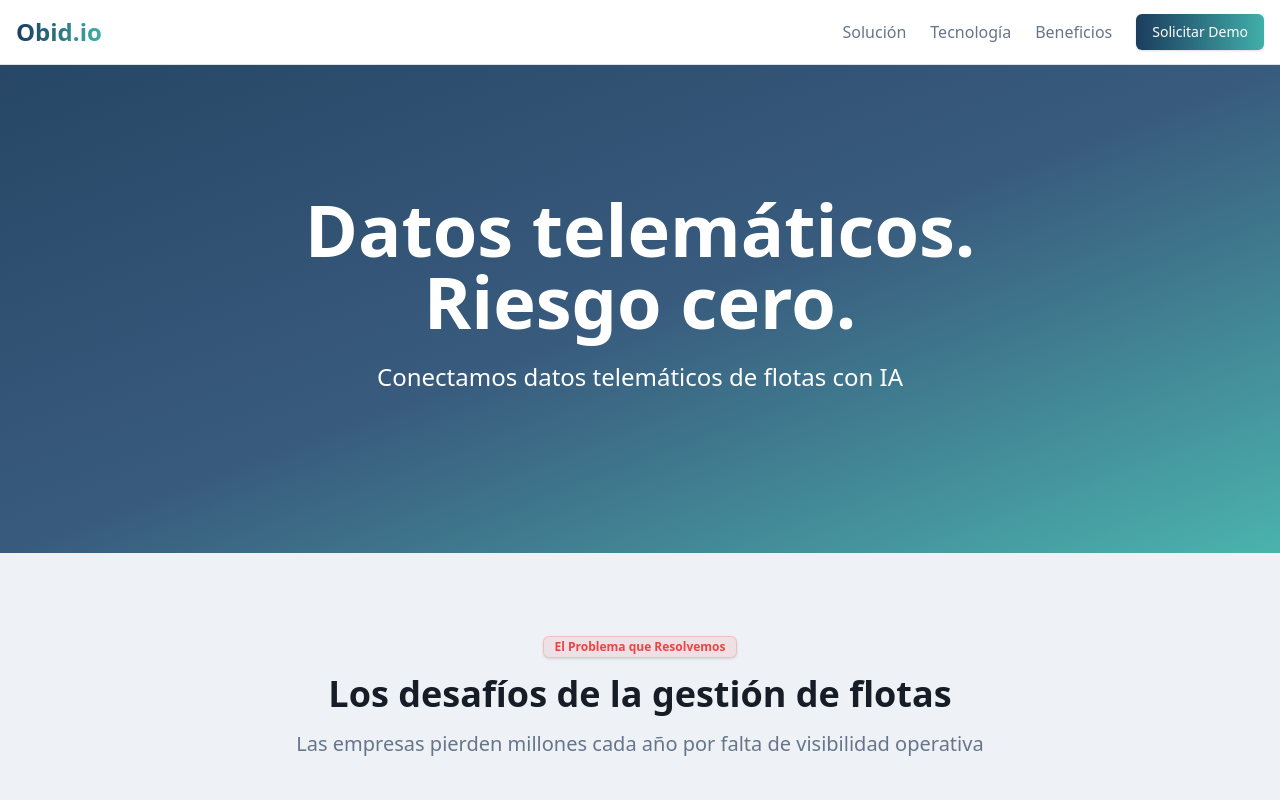
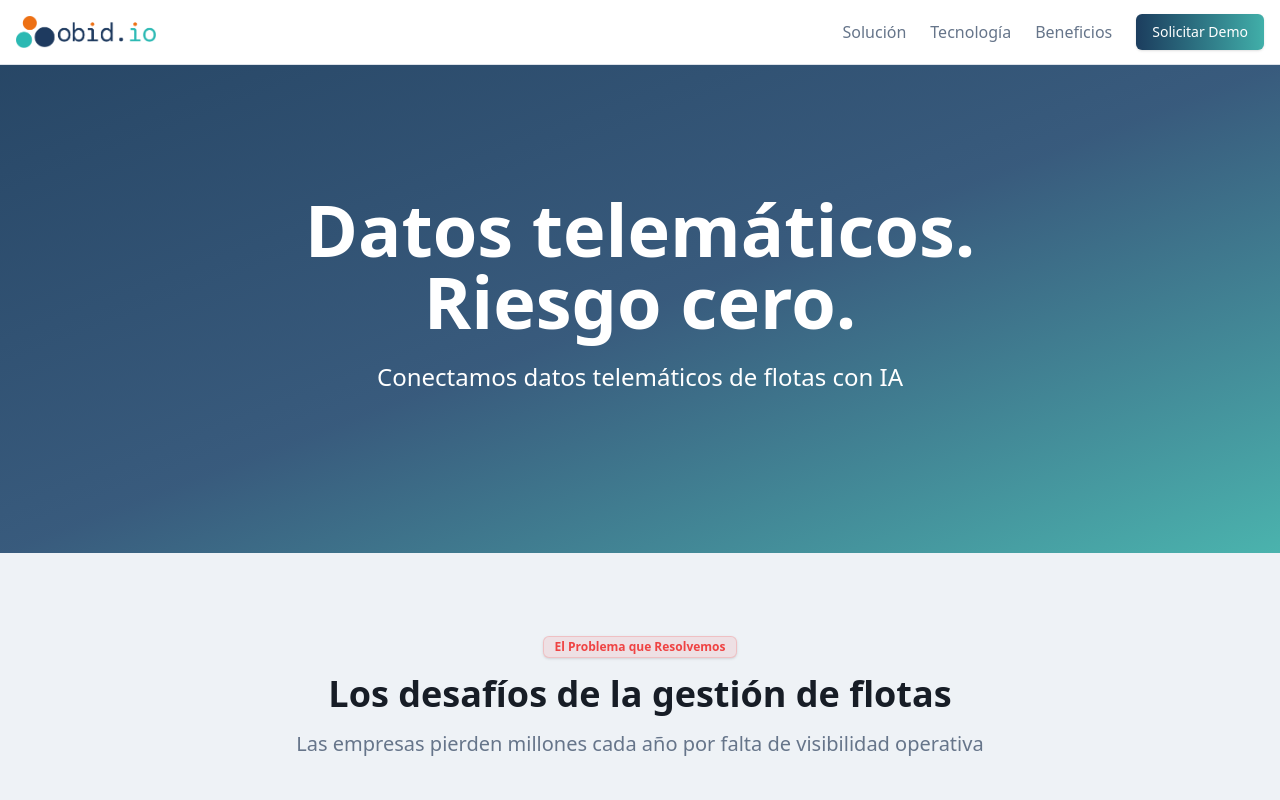
Before and after one commit to don-eich/v0-obid-io-landing, a Next.js app: page / in a window 1280 px wide. Shown: the top 800 px of the page. Built offline with nearby package versions, Linux system fonts and the light colour scheme.

Commit message:
feat: add Obid.io logo to header and footer
Use Next.js Image component for optimized logo display

#VERCEL_SKIP

Co-authored-by: doneich <192709182+don-eich@users.noreply.github.com>

```diff
--- a/app/page.tsx
+++ b/app/page.tsx
@@ -20,6 +20,7 @@ import {
   Sparkles,
 } from "lucide-react"
 import Link from "next/link"
+import Image from "next/image"
 import { DashboardPreview } from "@/components/dashboard-preview"
 import { RiskScoreGauge } from "@/components/risk-score-gauge"
 import { VehicleStatusCard } from "@/components/vehicle-status-card"
@@ -31,9 +32,9 @@ export default function LandingPage() {
       <header className="border-b border-border bg-background/95 backdrop-blur supports-[backdrop-filter]:bg-background/60 sticky top-0 z-50">
         <div className="container mx-auto px-4 h-16 flex items-center justify-between">
           <div className="flex items-center">
-            <div className="text-2xl font-bold bg-gradient-to-r from-primary to-secondary bg-clip-text text-transparent">
-              Obid.io
-            </div>
+            <Link href="/" className="flex items-center">
+              <Image src="/logo-horizontal.png" alt="Obid.io" width={120} height={40} className="h-8 w-auto" priority />
+            </Link>
           </div>
           <nav className="hidden md:flex items-center space-x-6">
             <Link href="#solucion" className="text-muted-foreground hover:text-primary transition-colors">
@@ -595,9 +596,14 @@ export default function LandingPage() {
       </section>
 
       {/* Footer */}
-      <footer className="py-12 bg-gray-900 text-white">
-        <div className="container mx-auto px-4 text-center">
-          <p>© {new Date().getFullYear()} Obid.io. Todos los derechos reservados.</p>
+      <footer className="py-12 bg-gray-900 text-white border-t border-gray-800">
+        <div className="container mx-auto px-4">
+          <div className="flex flex-col items-center">
+            <Image src="/logo-horizontal.png" alt="Obid.io" width={150} height={50} className="h-10 w-auto mb-6" />
+            <p className="text-gray-400 text-center">
+              © {new Date().getFullYear()} Obid.io. Todos los derechos reservados.
+            </p>
+          </div>
         </div>
       </footer>
     </div>
```
